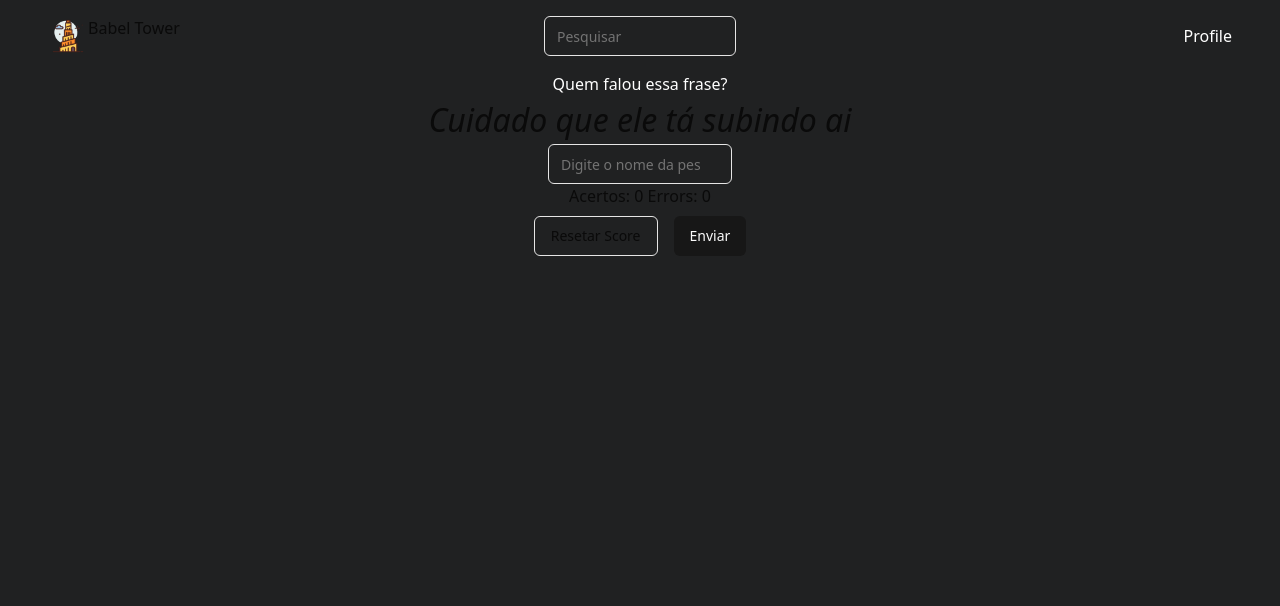
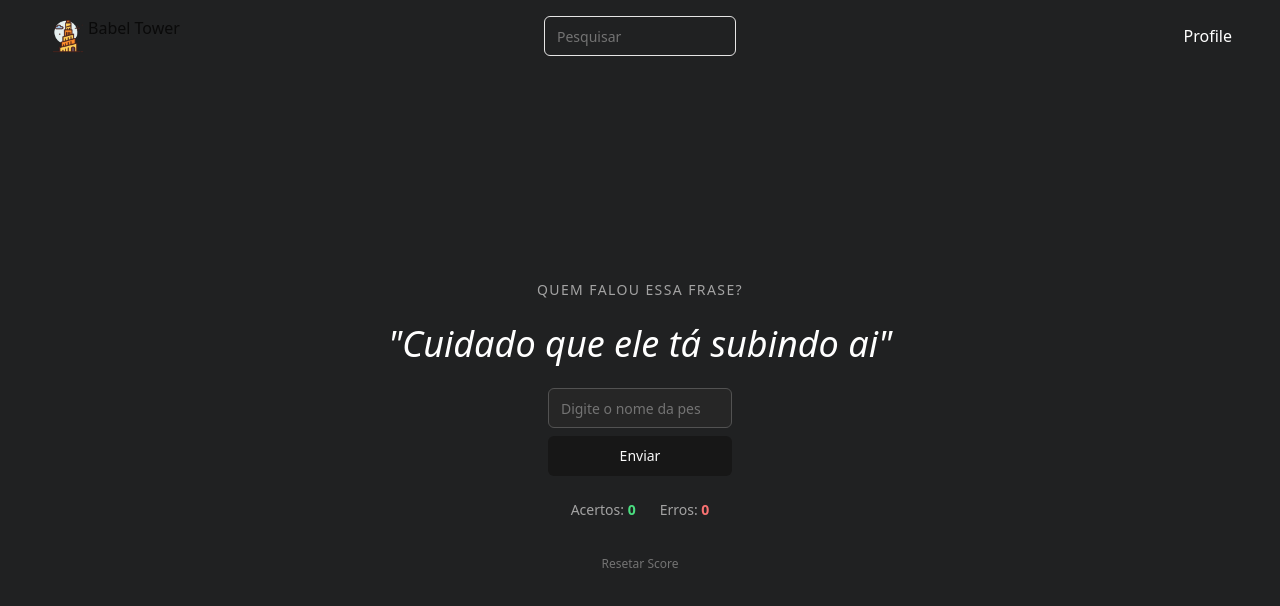
Before and after one commit to WendelSilvestre/babel-tower, a React (Vite) app in the folder interface/: page /phrase in a window 1280 px wide. Shown: the top 606 px of the page. Built offline with nearby package versions, Linux system fonts and the light colour scheme.

Commit message:
More phrases and custom page

```diff
--- a/interface/src/pages/phrase/phrase.jsx
+++ b/interface/src/pages/phrase/phrase.jsx
@@ -11,7 +11,7 @@ const phrases = [
 
     { "person": "Ogata", "phrase": "Ojima, ojima!" },
 
-    { "person": "Rebeca", "phrase": "Isso não é uma dica de investimento" },
+    { "person": "Rebeca", "phrase": "Isso não é uma recomendação de investimento" },
 
     { "person": "Massaru", "phrase": "O cara de chapéu" },
     { "person": "Massaru", "phrase": "BigSad" },
@@ -24,11 +24,14 @@ const phrases = [
     { "person": "Leandro", "phrase": "Quer comprar um carro?" },
 
     { "person": "Eiji", "phrase": "Abril os braços é abraço" },
+    { "person": "Eiji", "phrase": "Esse merda do Massu" },
 
     { "person": "Massu", "phrase": "Não te contaram?" },
     { "person": "Massu", "phrase": "Fica ai, vai ter pizza" },
     { "person": "Massu", "phrase": "É o merda do Brunoeiji" },
     { "person": "Massu", "phrase": "É cíclico" },
+
+    { "person": "Cabral", "phrase": "Se tá duro dorme" },
 
     { "person": "Delson", "phrase": "First try!" },
     { "person": "Delson", "phrase": "A chance é meio. Só que as vezes um meio é maior que o outro" },
@@ -36,8 +39,10 @@ const phrases = [
     { "person": "Jojo", "phrase": "Tudo bem com o senhor?" },
     { "person": "Jojo", "phrase": "Eai, o senhor tá bem?" },
     { "person": "Jojo", "phrase": "Chefe, me tira uma dúvida" },
+    { "person": "Jojo", "phrase": "Você não ta com vontade de cantar uma bela canção" },
 
-    { "person": "Gustavo", "phrase": "Ai Ai" },
+    { "person": "Nicassio", "phrase": "Ai Ai Ai" },
+
     { "person": "Gustavo", "phrase": "Para quem fica, minha pica!" },
     { "person": "Gustavo", "phrase": "Pessoas vemos, costumes não sabemos" },
     { "person": "Gustavo", "phrase": "O maldito homem que acredita no homem" },
@@ -97,11 +102,12 @@ export default function Phrase() {
     return (
         <>
             <RouteSelection />
-            <div className="flex flex-col items-center justify-center">
-                <h1>Quem falou essa frase?</h1>
-                <p className="text-[2rem] italic">{current.phrase}</p>
+            <div className="flex flex-col items-center justify-center min-h-[calc(100vh-80px)] gap-6 text-white">
+                <p className="text-sm tracking-widest uppercase text-neutral-400">Quem falou essa frase?</p>
+                <p className="text-4xl italic text-center max-w-2xl px-4">"{current.phrase}"</p>
+                <div className="flex flex-col items-center gap-2">
                     <Input
-                    className="w-[23ch]"
+                        className="w-[23ch] bg-neutral-800 border-neutral-600 text-white placeholder:text-neutral-500 focus-visible:ring-neutral-400"
                         list="person"
                         value={input}
                         onChange={handleInputChange}
@@ -113,11 +119,15 @@ export default function Phrase() {
                             <option key={person} value={person}></option>
                         ))}
                     </datalist>
-                <p>Acertos: {score} Errors: {error}</p>
-                <div className="flex flex-row">
-                    <Button variant="outline" className="m-2" onClick={resetScore}>Resetar Score</Button>
-                    <Button className="m-2" onClick={() => validateInput(input)}>Enviar</Button>
+                    <Button className="w-full" onClick={() => validateInput(input)}>Enviar</Button>
                 </div>
+                <div className="flex gap-6 text-sm text-neutral-400">
+                    <span>Acertos: <span className="text-green-400 font-semibold">{score}</span></span>
+                    <span>Erros: <span className="text-red-400 font-semibold">{error}</span></span>
+                </div>
+                <Button variant="ghost" className="text-neutral-500 hover:text-white text-xs" onClick={resetScore}>
+                    Resetar Score
+                </Button>
             </div>
         </>
     )
```
Lines whose indentation alone changed are shown as unchanged.
